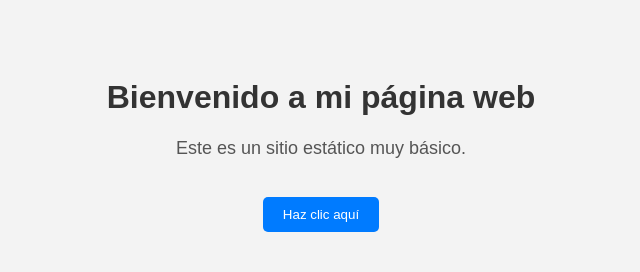
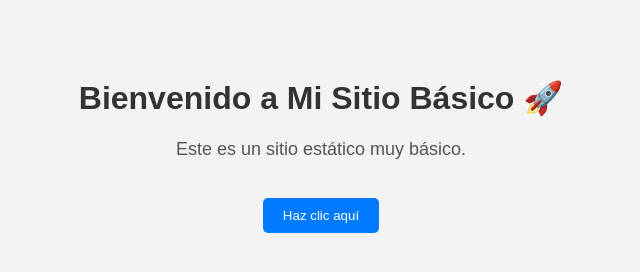
Before and after one commit to Manuelvik/mini-sitio, a plain HTML site: page index.html in a window 1280 px wide. Shown: the whole page, without its empty margins (319-959 px from the left). Drawn offline with Linux system fonts and the light colour scheme.

Commit message:
HTML: actualizar titulo y agregar parrafo extra

```diff
--- a/index.html
+++ b/index.html
@@ -7,9 +7,10 @@
     <link rel="stylesheet" href="styles.css">
 </head>
 <body>
-    <h1>Bienvenido a mi página web</h1>
+    <h1>Bienvenido a Mi Sitio Básico 🚀</h1>
     <p id="mensaje">Este es un sitio estático muy básico.</p>
     <button onclick="cambiarMensaje()">Haz clic aquí</button>
+    <p id="extra"></p>
 
     <script src="script.js"></script>
 </body>
```
